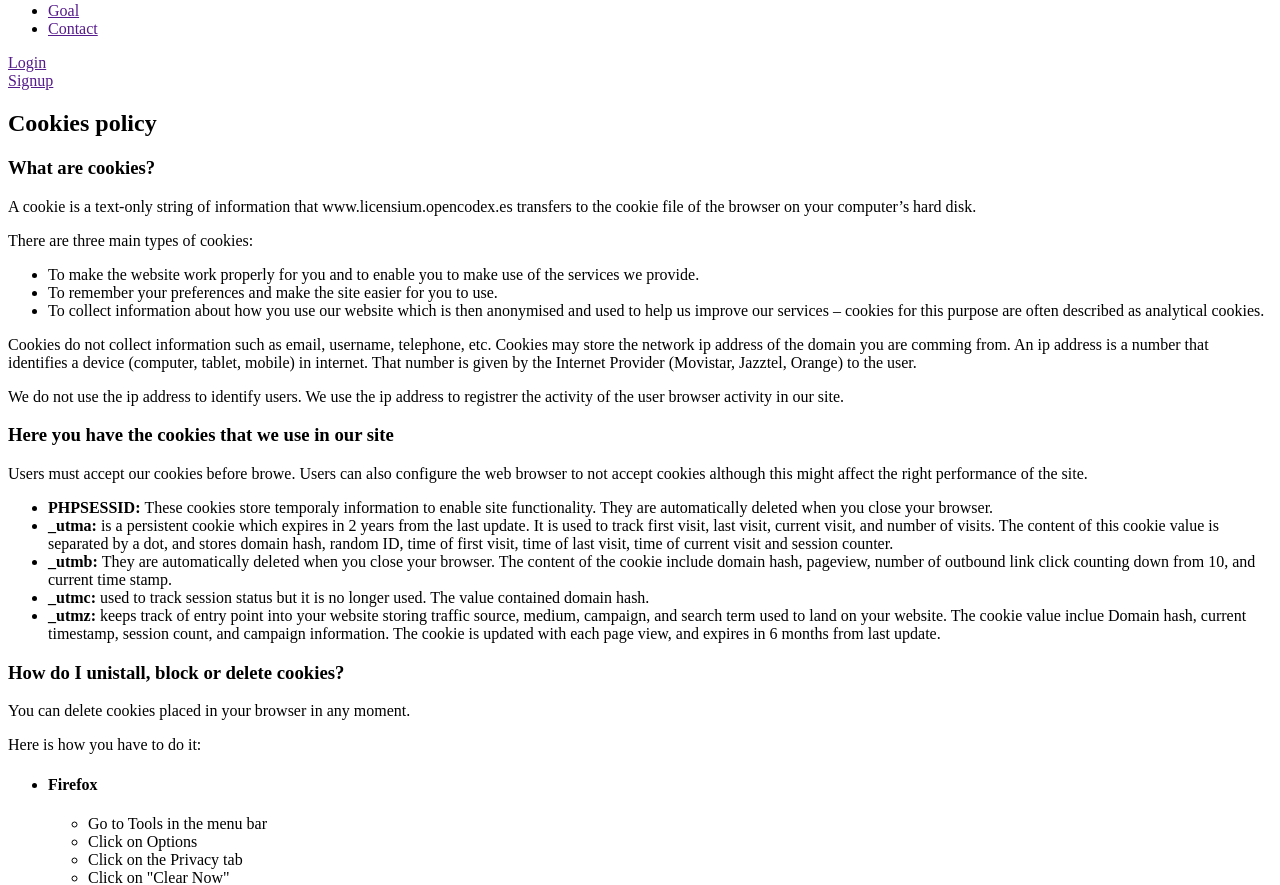
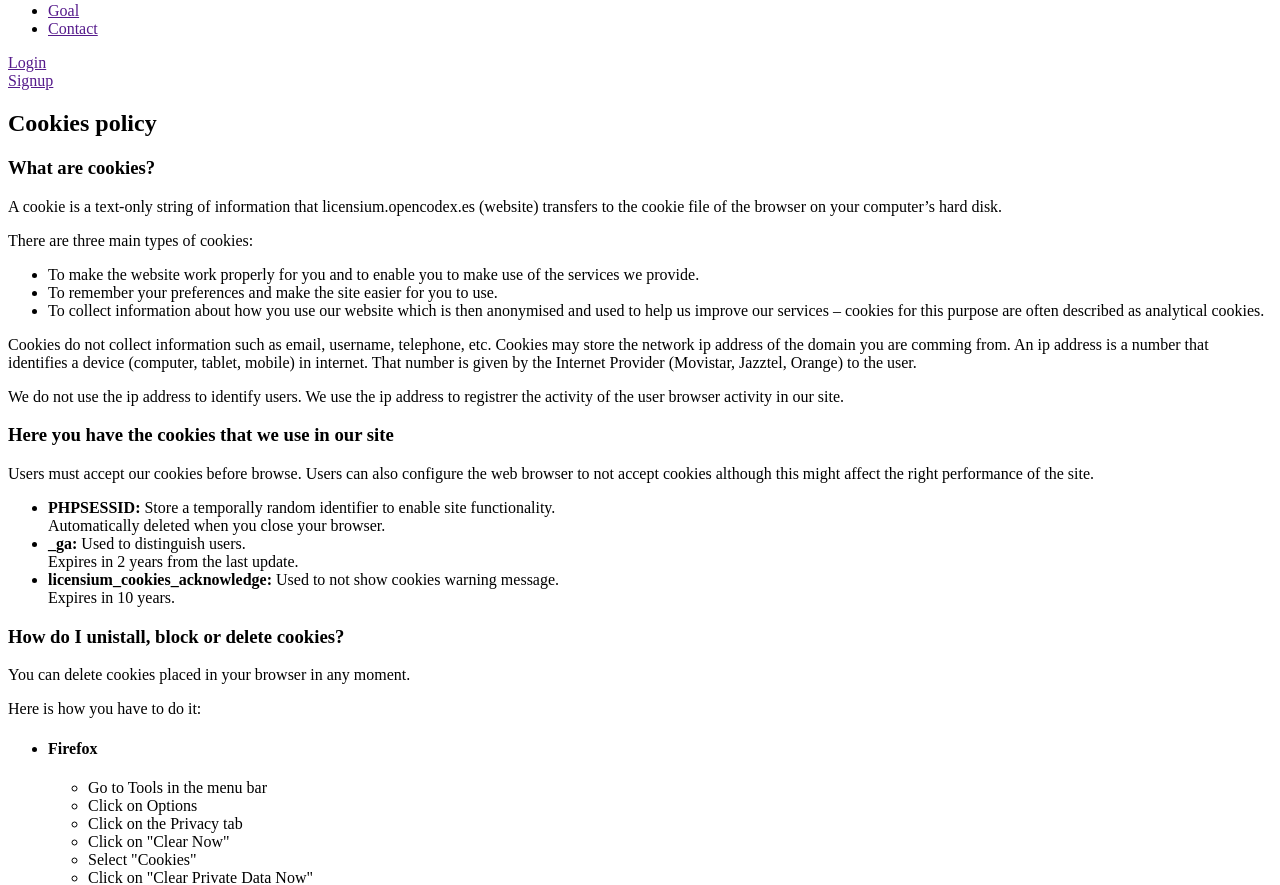
Before and after one commit to Cohaerentis/Licensium, a Yii app: the page made by app/views/site/pages/cookies-policy.php in a window 1280 px wide. Shown: the part 123-1008 px from the top of the page. Run offline with PHP 8.4 and a stand-in for Yii, Linux system fonts and the light colour scheme; the template is opened without the code that fills it, so the values that code supplies are empty; some libraries are stand-ins or nearby versions.

Commit message:
Text bugfixes

```diff
--- a/app/views/site/pages/cookies-policy.php
+++ b/app/views/site/pages/cookies-policy.php
@@ -16,7 +16,10 @@ $this->breadcrumbs = array();
                 <div>
                     <h3><?php echo Yii::t('app', 'What are cookies?') ; ?></h3>
                 </div>
-                <p><?php echo Yii::t('app', 'A cookie is a text-only string of information that www.licensium.opencodex.es transfers to the cookie file of the browser on your computer’s hard disk.') ; ?></p>
+                <p>
+                    <?php echo Yii::t('app', 'A cookie is a text-only string of information that');?>
+                    licensium.opencodex.es
+                    <?php echo Yii::t('app', '(website) transfers to the cookie file of the browser on your computer’s hard disk.'); ?></p>
                 <p><?php echo Yii::t('app', 'There are three main types of cookies:'); ?></p>
                 <ul>
                     <li><?php echo Yii::t('app', 'To make the website work properly for you and to enable you to make use of the services we provide.'); ?></li>
@@ -37,37 +40,24 @@ $this->breadcrumbs = array();
                     <h3><?php echo Yii::t('app', 'Here you have the cookies that we use in our site'); ?></h3>
                 </div>
                 <p>
-                    <?php echo Yii::t('app', 'Users must accept our cookies before browe.'); ?>
+                    <?php echo Yii::t('app', 'Users must accept our cookies before browse.'); ?>
                     <?php echo Yii::t('app', 'Users can also configure the web browser to not accept cookies although this might affect the right performance of the site.'); ?>
                 </p>
                 <ul>
                      <li>
                         <strong>PHPSESSID: </strong>
-                        <?php echo Yii::t('app', 'These cookies store temporaly information to enable site functionality.'); ?>
-                        <?php echo Yii::t('app', 'They are automatically deleted when you close your browser.'); ?>
+                        <?php echo Yii::t('app', 'Store a temporally random identifier to enable site functionality.'); ?><br />
+                        <?php echo Yii::t('app', 'Automatically deleted when you close your browser.'); ?>
                     </li>
                     <li>
-                        <strong>_utma: </strong>
-                        <?php echo Yii::t('app', 'is a persistent cookie which expires in 2 years from the last update.'); ?>
-                        <?php echo Yii::t('app', 'It is used to track first visit, last visit, current visit, and number of visits.'); ?>
-                        <?php echo Yii::t('app', 'The content of this cookie value is separated by a dot, and stores domain hash, random ID, time of first visit, time of last visit, time of current visit and session counter.'); ?>
+                        <strong>_ga: </strong>
+                        <?php echo Yii::t('app', 'Used to distinguish users.'); ?><br />
+                        <?php echo Yii::t('app', 'Expires in 2 years from the last update.'); ?>
                     </li>
                     <li>
-                        <strong>_utmb: </strong>
-                        <?php echo Yii::t('app', 'They are automatically deleted when you close your browser.'); ?>
-                        <?php echo Yii::t('app', 'The content of the cookie include domain hash, pageview, number of outbound link click counting down from 10, and current time stamp.'); ?>
-
-                    </li>
-                    <li>
-                        <strong>_utmc: </strong>
-                        <?php echo Yii::t('app', 'used to track session status but it is no longer used.'); ?>
-                        <?php echo Yii::t('app', 'The value contained domain hash.'); ?>
-                    </li>
-                    <li>
-                        <strong>_utmz: </strong>
-                        <?php echo Yii::t('app', 'keeps track of entry point into your website storing traffic source, medium, campaign, and search term used to land on your website.'); ?>
-                        <?php echo Yii::t('app', 'The cookie value inclue Domain hash, current timestamp, session count, and campaign information.'); ?>
-                        <?php echo Yii::t('app', 'The cookie is updated with each page view, and expires in 6 months from last update.'); ?>
+                        <strong>licensium_cookies_acknowledge: </strong>
+                        <?php echo Yii::t('app', 'Used to not show cookies warning message.'); ?><br />
+                        <?php echo Yii::t('app', 'Expires in 10 years.'); ?><br />
                     </li>
                 </ul>
                 <div>
```
Also changed, not shown: app/messages/es/app.php (+23 -32 lines), app/views/site/pages/privacy-policy.php (+6 -2 lines).
